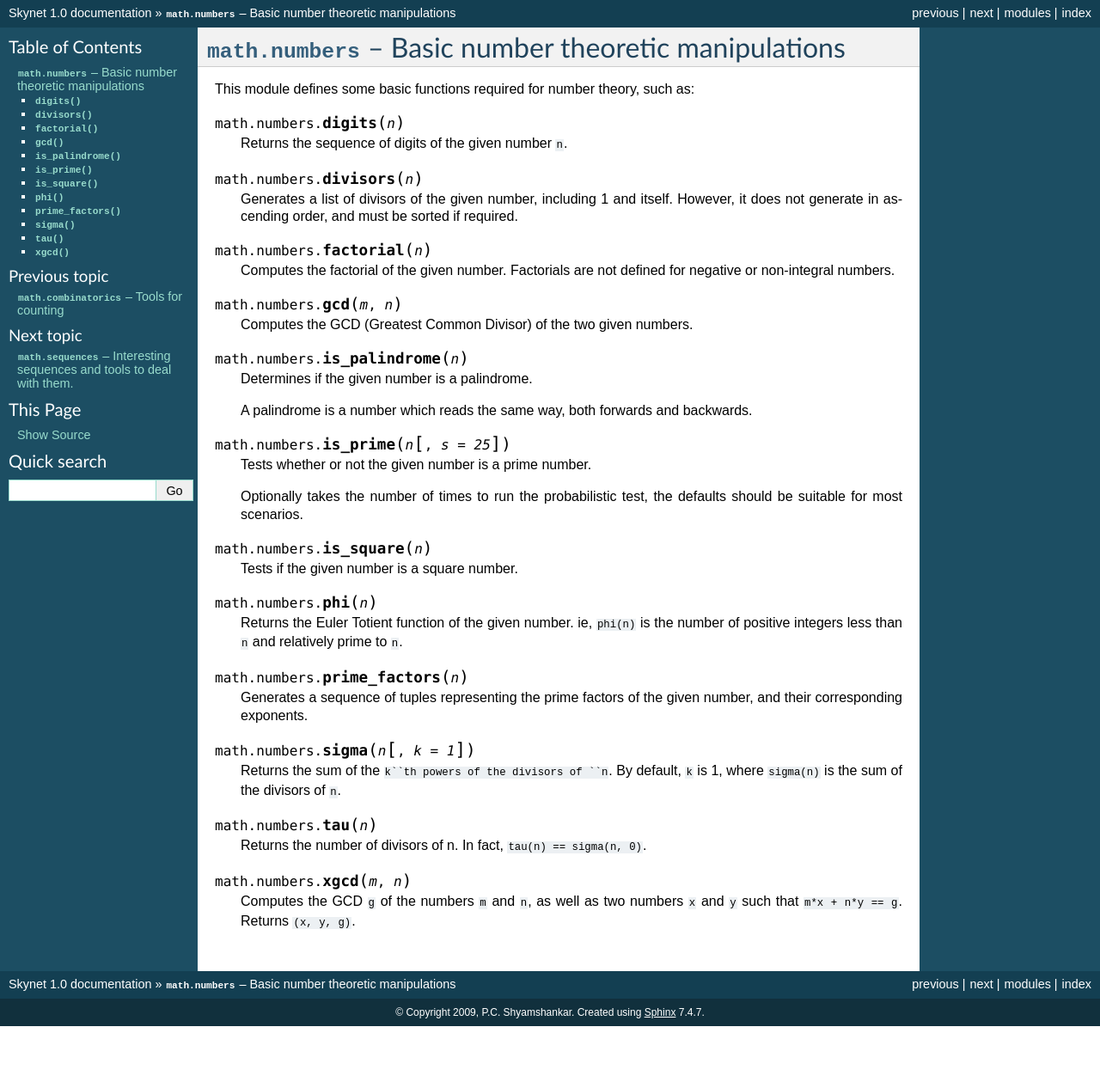
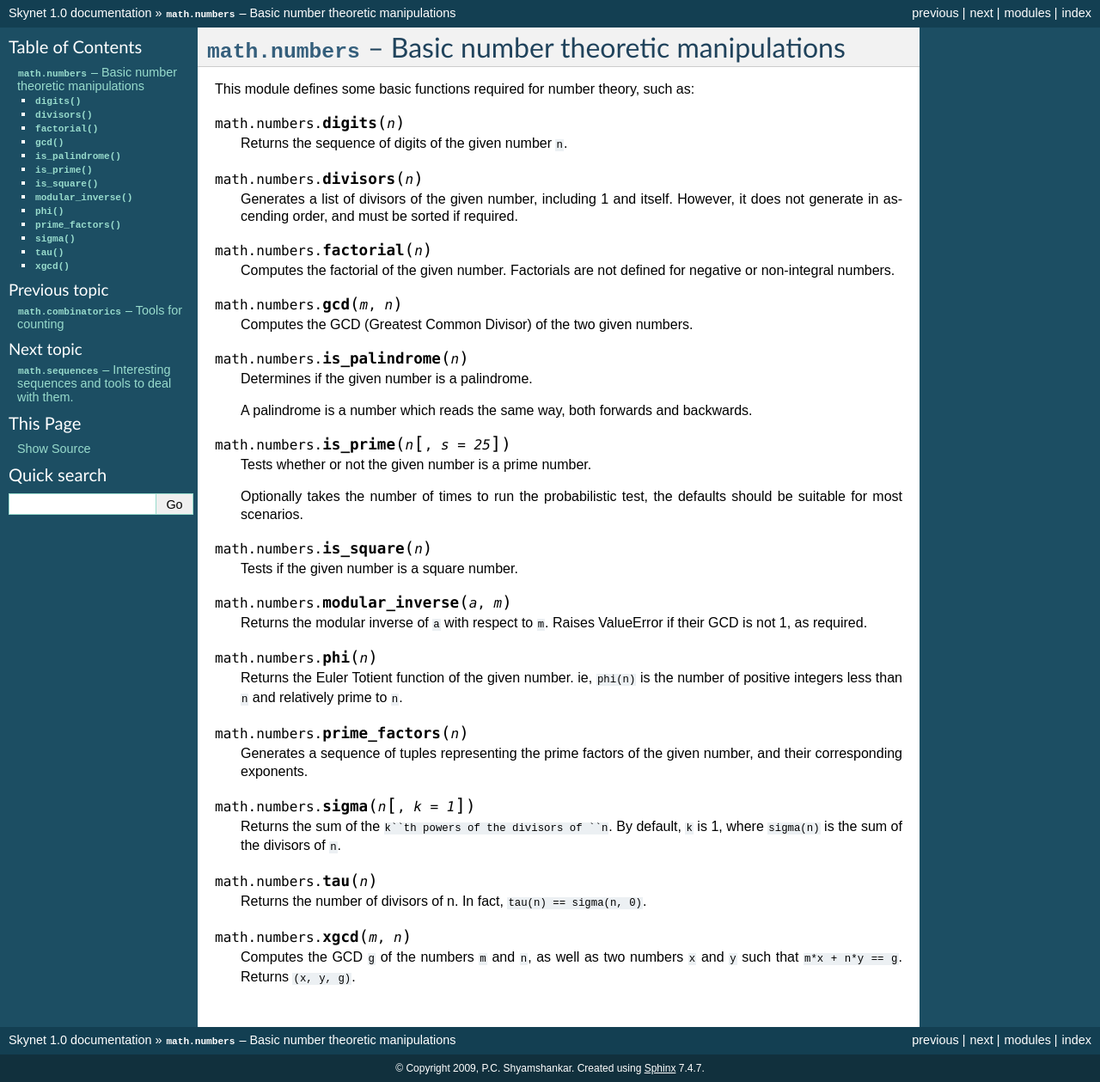
Before and after one commit to sykloid/skynet, a Sphinx documentation site: the page built from doc/source/math/numbers.rst, in a window 1280 px wide. Shown: the whole page at 86% size. Built offline with Sphinx 7.4.7, drawn with Linux system fonts in a browser that asks for light colours; formulas are drawn with MathJax 3; before the commit the page ends 1194 px from its top, so only the background shows below that.

Commit message:
Added documentation for modular_inverse.

```diff
--- a/doc/source/math/numbers.rst
+++ b/doc/source/math/numbers.rst
@@ -44,6 +44,11 @@ This module defines some basic functions required for number theory, such as:
 
     Tests if the given number is a square number.
 
+.. function:: modular_inverse(a, m)
+
+    Returns the modular inverse of ``a`` with respect to ``m``. Raises
+    ValueError if their GCD is not 1, as required.
+
 .. function:: phi(n)
 
     Returns the Euler Totient function of the given number. ie, ``phi(n)`` is
```
